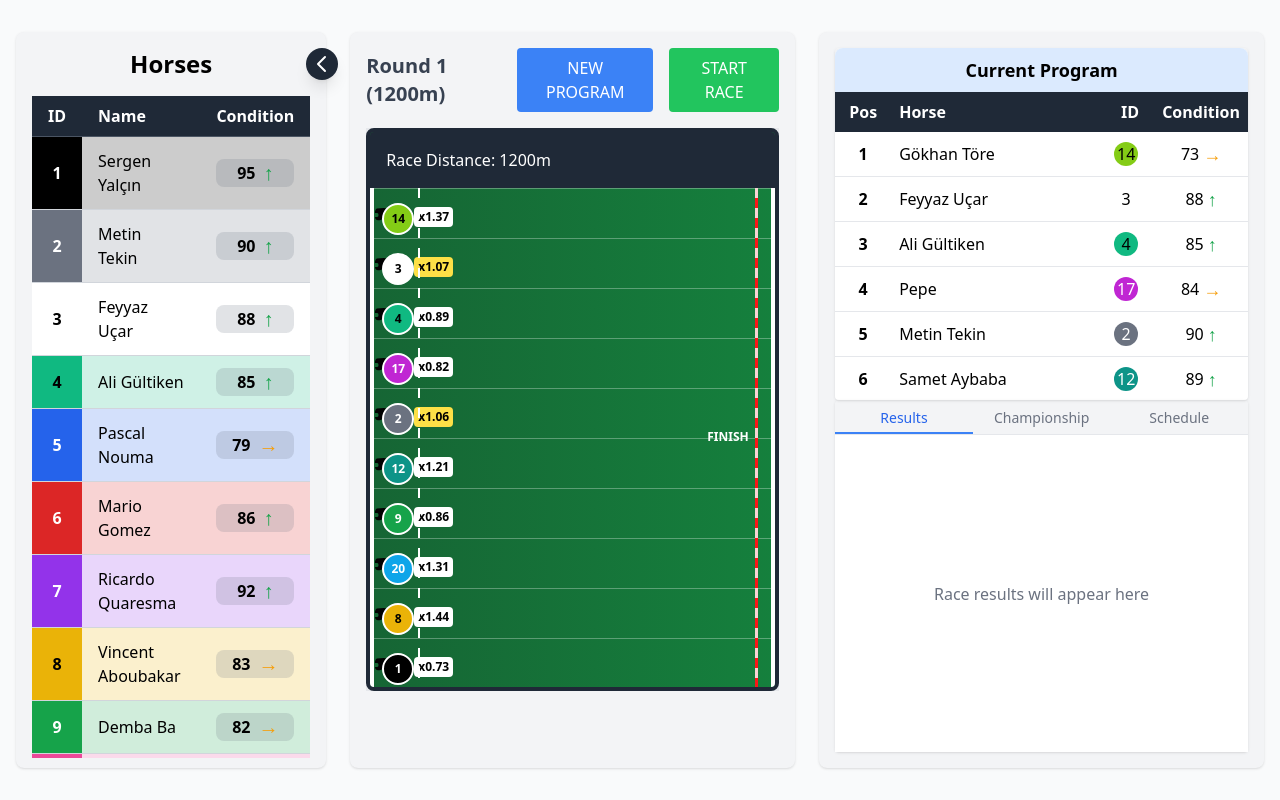
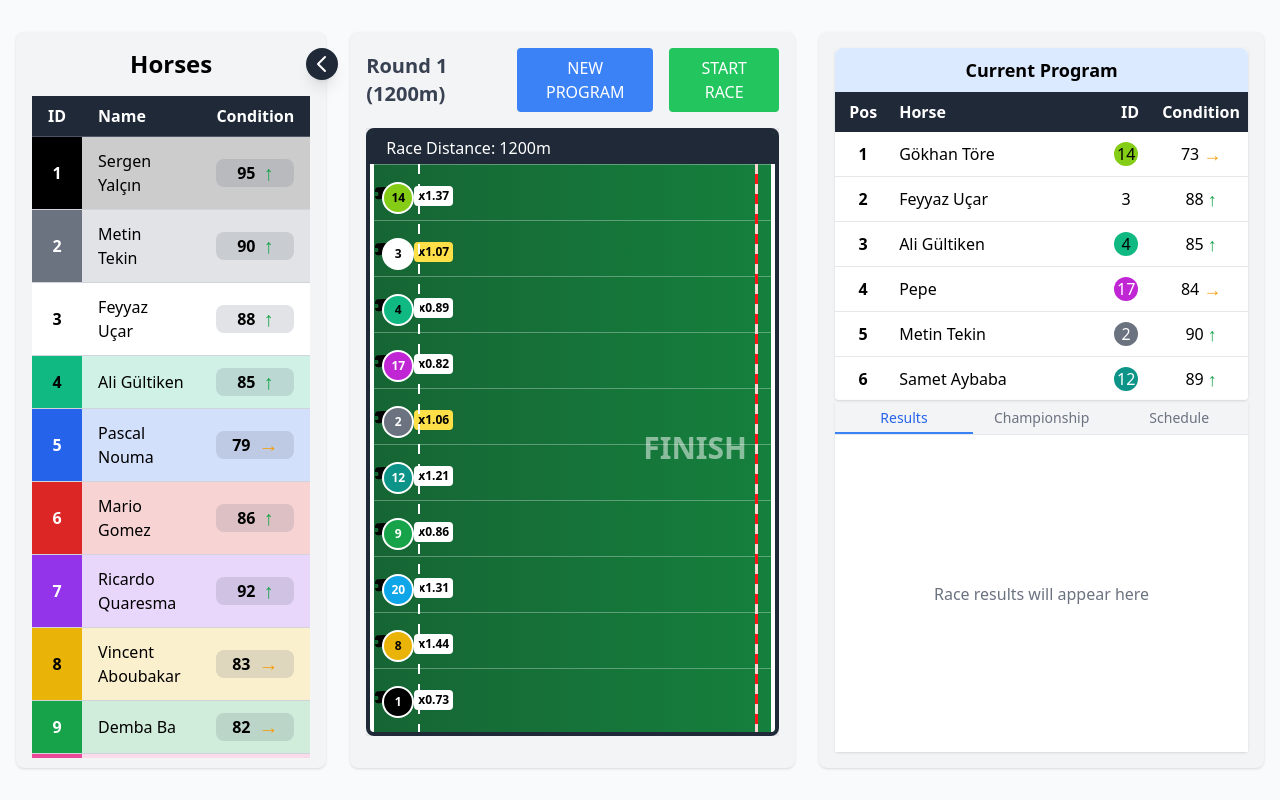
Before and after one commit to ssamilg/horse-race-simulator, a Vue app: page / in a window 1280 px wide. Both pictures are taken after a click on the button "NEW PROGRAM". Built offline with nearby package versions, Linux system fonts and the light colour scheme.

Commit message:
feat: add scheduleMode prop to HorseTable and update RaceTrack and HomeView for improved layout and functionality

```diff
--- a/src/components/HorseTable.vue
+++ b/src/components/HorseTable.vue
@@ -11,6 +11,10 @@ defineProps({
     default: 'Horse Table'
   },
   resultMode: {
+    type: Boolean,
+    default: false
+  },
+  scheduleMode: {
     type: Boolean,
     default: false
   }
@@ -37,7 +41,7 @@ const getLuckColor = (luckFactor) => {
 
 <template>
   <div class="bg-white rounded-lg shadow overflow-hidden">
-    <div class="bg-blue-100 py-2 px-4">
+    <div v-if="!resultMode && !scheduleMode" class="bg-blue-100 py-2 px-4">
       <h3 class="text-lg font-bold text-center">{{ title }}</h3>
     </div>
 
--- a/src/components/RaceTrack.vue
+++ b/src/components/RaceTrack.vue
@@ -29,7 +29,7 @@ const horseLuckFactors = ref({}) // Store luck factors for each horse
 const laneHeight = computed(() => {
   if (!trackHeight.value || props.horses.length === 0) return 40
   // Subtract some padding to ensure lanes fit within track
-  return Math.min(60, Math.floor(trackHeight.value / props.horses.length))
+  return Math.floor(trackHeight.value / props.horses.length)
 })
 
 // Calculate finish line position from the left edge based on track width
@@ -274,8 +274,9 @@ const formatLuckFactor = (luckFactor) => {
 
 <template>
   <div class="race-track-container relative bg-gradient-to-r from-green-800 to-green-700 rounded-lg overflow-hidden border-4 border-gray-800 h-full">
+    <div class="flex flex-col h-full">
       <!-- Track information -->
-    <div class="flex justify-between items-center bg-gray-800 text-white px-4 py-1 z-10 h-[10%]">
+      <div class="flex justify-between items-center bg-gray-800 text-white px-4 py-1 z-10">
         <div>{{ getLapDistanceText() }}</div>
         <div v-if="raceCompleted" class="font-bold text-yellow-400">FINISHED</div>
       </div>
@@ -283,7 +284,7 @@ const formatLuckFactor = (luckFactor) => {
       <!-- Track lanes -->
       <div
         ref="trackElement"
-      class="race-track relative w-full h-[90%] overflow-hidden"
+        class="race-track relative w-full h-full overflow-hidden"
       >
         <!-- Lane markers -->
         <div class="absolute left-0 bottom-0 top-0 w-1 bg-white z-10"></div>
@@ -307,7 +308,7 @@ const formatLuckFactor = (luckFactor) => {
         >
           <div class="h-full w-full bg-red-600 relative">
             <div class="absolute top-0 bottom-0 left-0 right-0 dashed-line-red"></div>
-          <div class="absolute -left-12 top-1/2 transform -translate-y-1/2 text-white text-xs font-bold">
+            <div class="absolute -left-28 top-1/2 transform -translate-y-1/2 text-white text-3xl font-bold opacity-50">
               FINISH
             </div>
           </div>
@@ -373,6 +374,7 @@ const formatLuckFactor = (luckFactor) => {
         </div>
       </div>
     </div>
+  </div>
 </template>
 
 <style scoped>
--- a/src/views/HomeView.vue
+++ b/src/views/HomeView.vue
@@ -123,7 +123,8 @@ const viewNextProgramRound = () => {
         </button>
       </div>
 
-      <div class="md:w-2/3 bg-gray-100 rounded-lg shadow p-4" :class="{'md:w-2/3': !raceStore.showHorseList}">
+      <div class="md:w-2/3 bg-gray-100 rounded-lg shadow p-4 h-full" :class="{'md:w-2/3': !raceStore.showHorseList}">
+        <div class="flex flex-col h-full">
           <!-- Top control buttons -->
           <div class="mb-4 flex justify-between items-center">
             <div class="text-xl font-bold text-gray-700">
@@ -151,7 +152,7 @@ const viewNextProgramRound = () => {
             </div>
           </div>
 
-        <div class="h-[80%] bg-gray-200 mb-4 overflow-hidden">
+          <div class="bg-gray-200 mb-4 overflow-hidden h-full">
             <RaceTrack
               v-if="raceStore.programHorses.length > 0"
               :horses="raceStore.programHorses"
@@ -161,6 +162,7 @@ const viewNextProgramRound = () => {
             />
             <div v-else class="h-full flex items-center justify-center border-2 border-gray-400">
               <p class="text-gray-500 text-xl">Generate a program to start the race</p>
+            </div>
           </div>
         </div>
       </div>
@@ -308,6 +310,7 @@ const viewNextProgramRound = () => {
                     v-if="selectedProgram"
                     :horses="selectedProgram.horses"
                     :title="`Round ${selectedProgramRound} (${selectedProgram.distance}m)`"
+                    :schedule-mode="true"
                   />
                   <div v-else class="flex items-center justify-center h-full bg-white">
                     <p class="text-gray-500">Generate a program to see the schedule</p>
```
Lines whose indentation alone changed are shown as unchanged.
